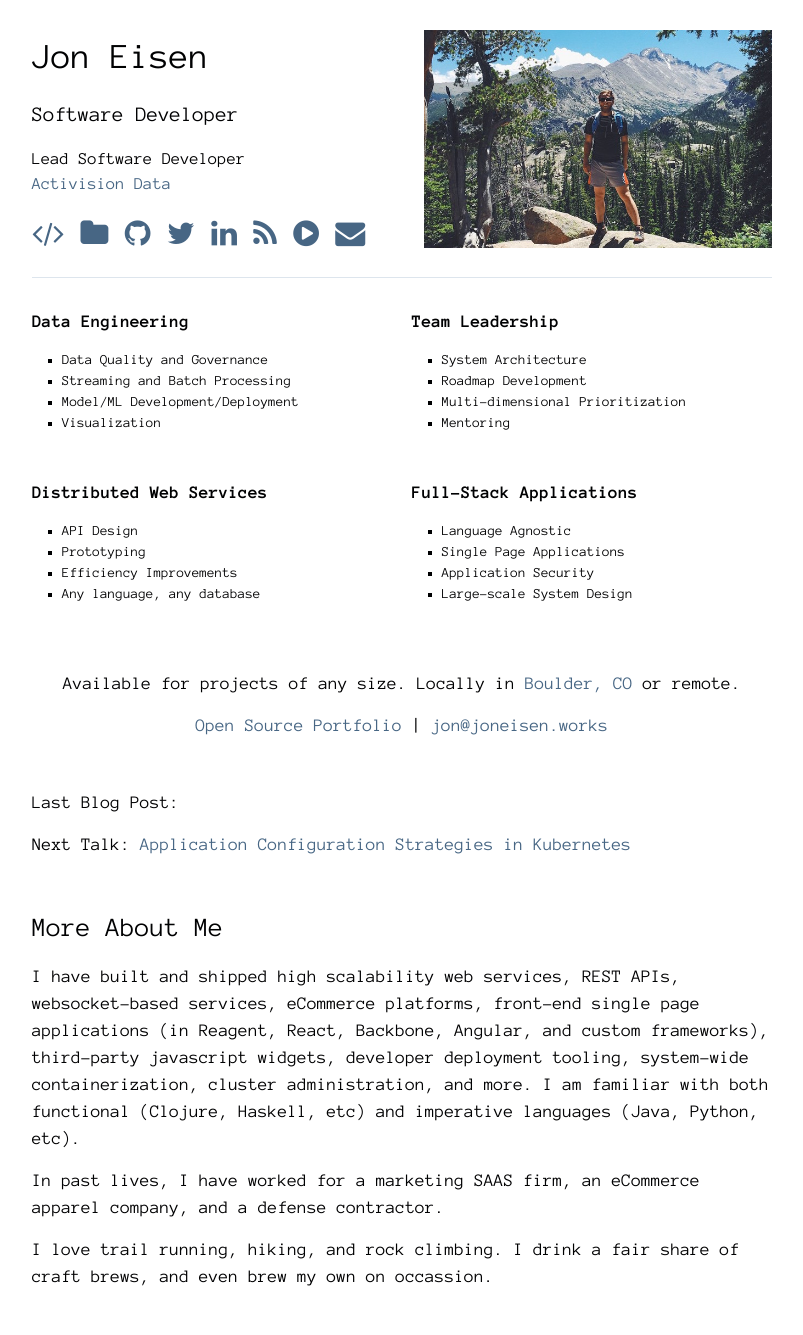
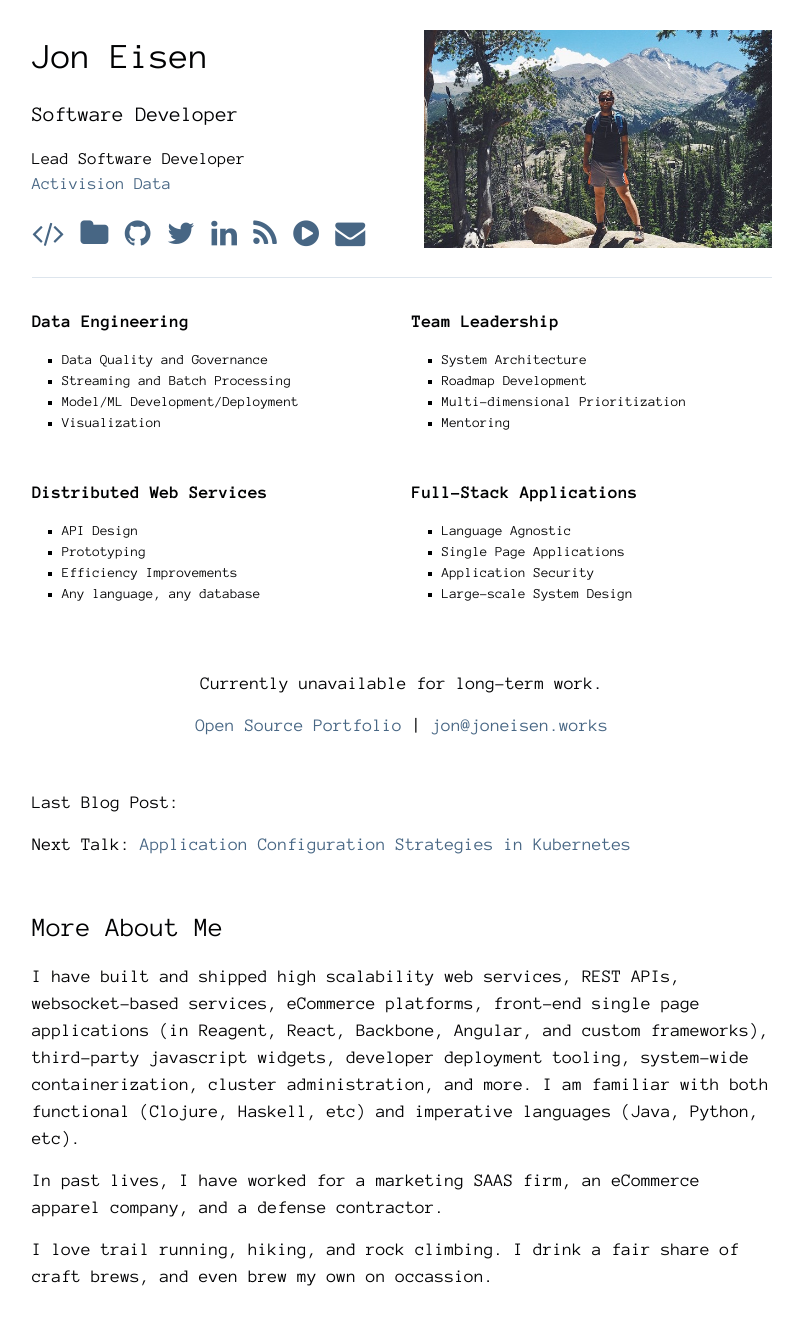
Before and after one commit to yanatan16/joneisen.works, a Jekyll site: the page built from index.html, in a window 1280 px wide. Shown: the whole page, without its empty margins (238-1041 px from the left). Built offline with Jekyll 4.4.1, drawn with Linux system fonts in a browser that asks for light colours; nearby versions of some CDN libraries.

Commit message:
unavailable

```diff
--- a/index.html
+++ b/index.html
@@ -8,7 +8,7 @@ layout: home
   {% include specialties.html %}
 
   <div class="front-page-footer">
-      <p>Available for projects of any size. Locally in <a href="https://www.google.com/search?q=boulder,+CO&tbm=isch">Boulder, CO</a> or remote.</p>
+      <p>Currently unavailable for long-term work.</p>
       <a class="portfolio" href="/portfolio/">Open Source Portfolio</a> |
     <a class="email" href="mailto:jon@joneisen.works">jon@joneisen.works</a>
   </div>
```
